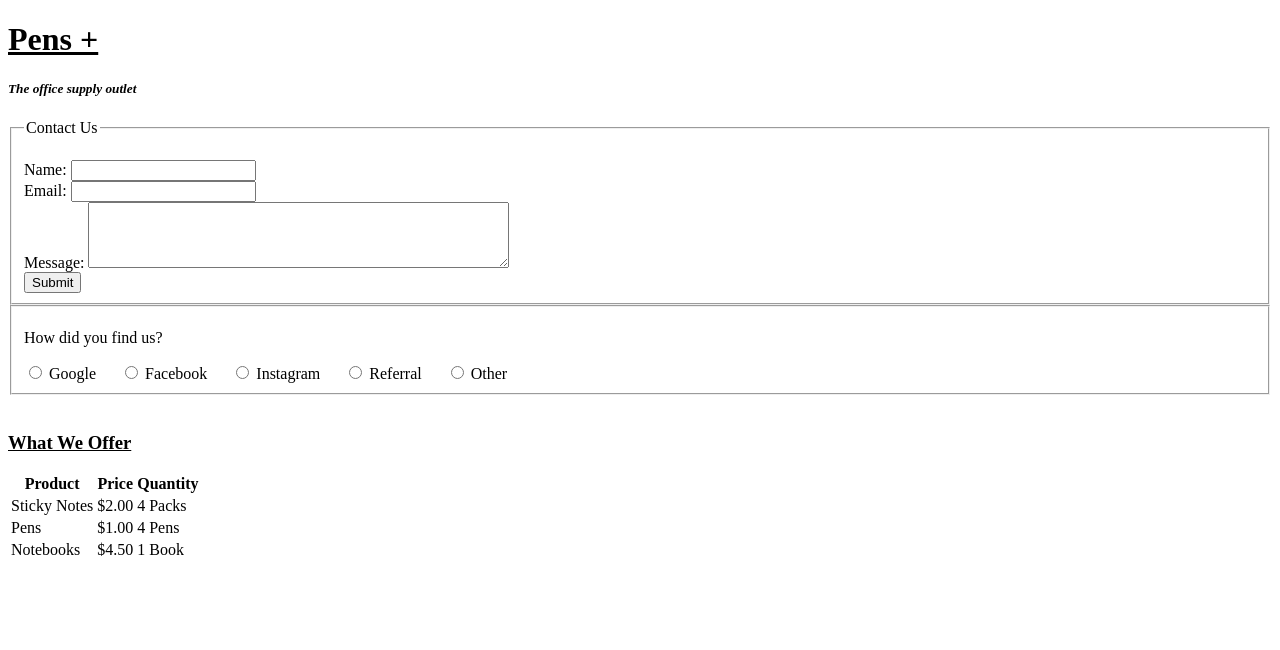
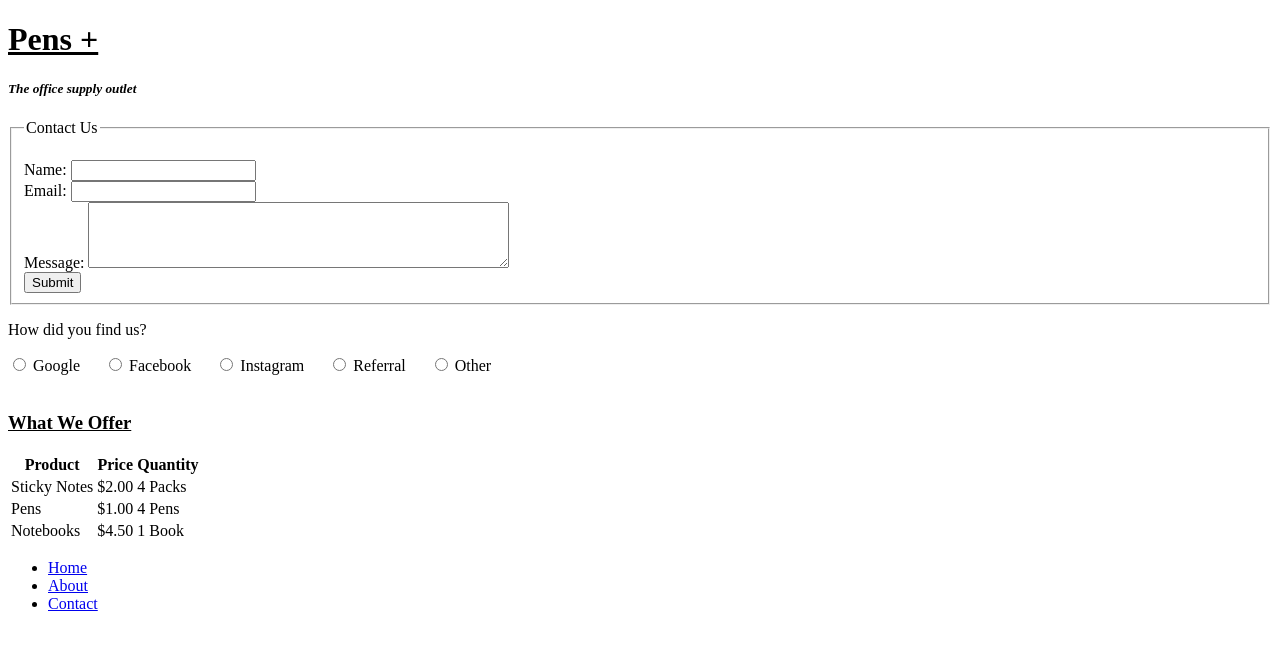
Before and after one commit to TaylorCArmstrong/HTML-Knowledge-Check, a plain HTML site: page index.html in a window 1280 px wide. Drawn offline with Linux system fonts and the light colour scheme.

Commit message:
added a navigation bar

```diff
--- a/index.html
+++ b/index.html
@@ -8,14 +8,15 @@
 <body>
     <!--Your Code Goes Here-->
     <header>
-    <h1><u>Pens +</u></h1>
-    <h5><em>The office supply outlet</em></h5>
-</header>
+        <h1><u>Pens +</u></h1>
+        <h5><em>The office supply outlet</em></h5>
+    </header>
+
     <fieldset>
         <legend>Contact Us</legend>
 
         <br>
-<form action="/submit" method="POST">
+        <form action="/submit" method="POST">
         <label for="name">Name:</label>
         <input type="text" id="name" name="name">
 
@@ -32,10 +33,10 @@
         <br>
 
         <input type="submit" value="Submit">
-</form>
+        </form>
     </fieldset>
 
-    <fieldset>
+    <form action="/submit" method="POST">
         <p>How did you find us?</p>
         <div>
             <input type="radio" id="Google" name="How did you find us?" value="Google">
@@ -53,6 +54,7 @@
             <input type="radio" id="Other" name="How did you find us?" value="Other">
             <label for="Other" style="margin-right: 20px;">Other</label>
         </div>
+         </form>
     </fieldset>
 
     <br>
@@ -81,5 +83,14 @@
             <td>1 Book</td>
         </tr>
     </table>
+
+    <nav>
+        <ul>
+            <li><a href="#home">Home</a></li>
+            <li><a href="#about">About</a></li>
+            <li><a href="#contact">Contact</a></li>
+        </ul>
+    </nav>
+
 </body>
 </html>
```
